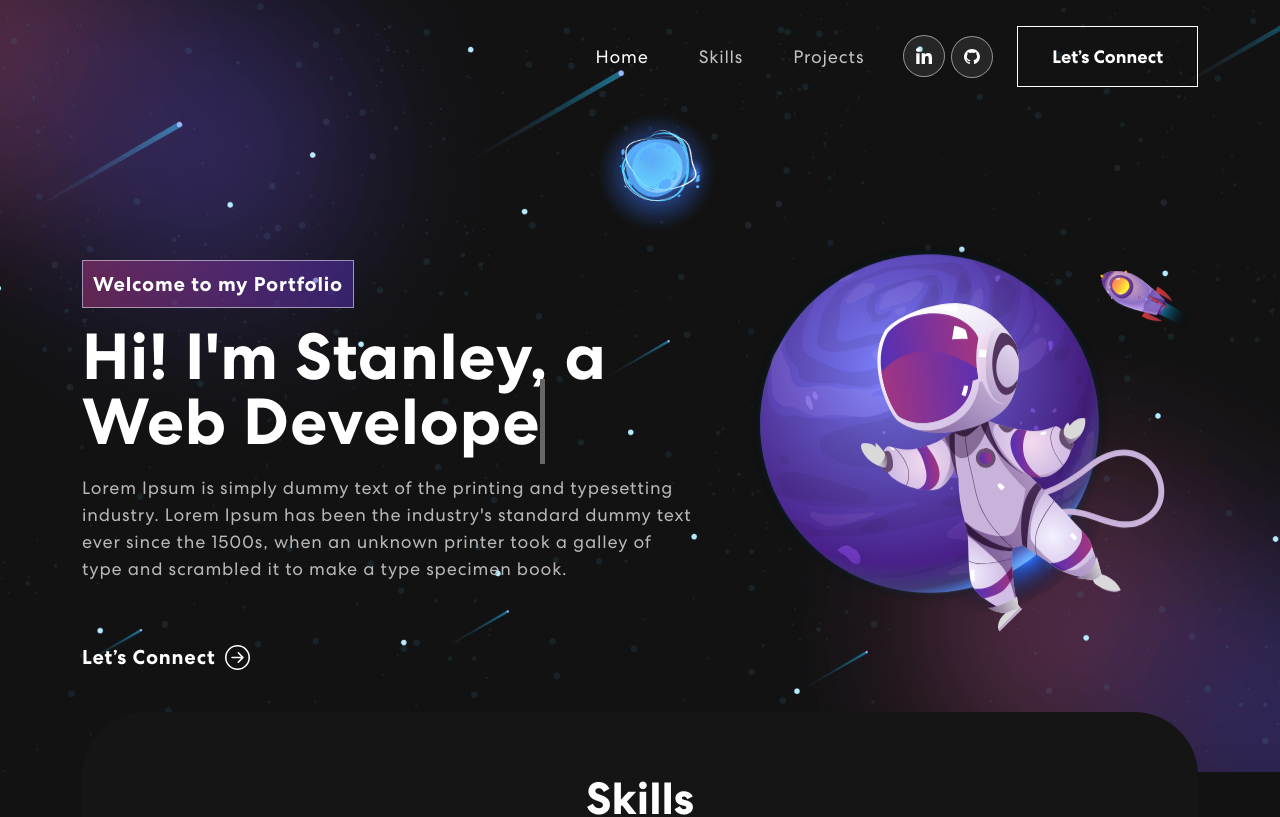
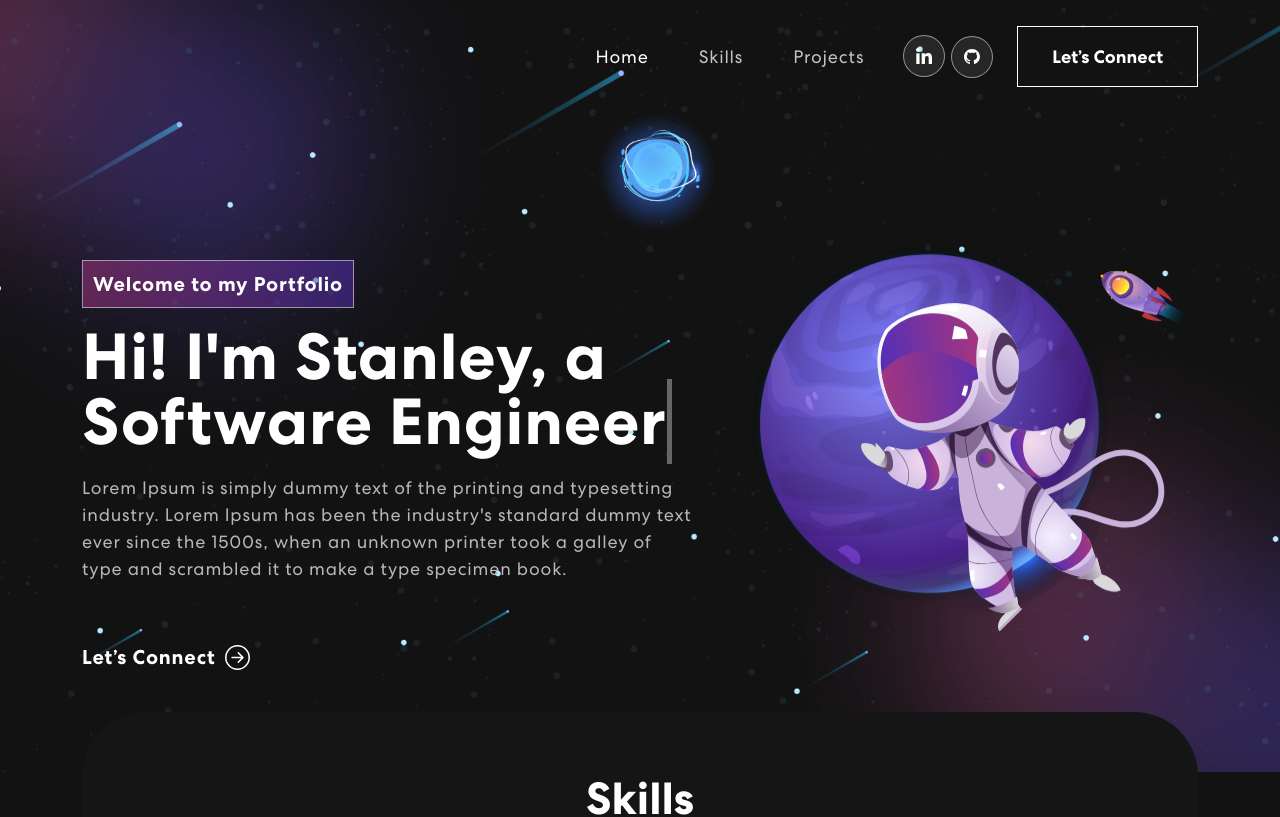
Before and after one commit to aldStanley/NewWebsite, a React (Create React App) app: page / in a window 1280 px wide. Shown: the top 817 px of the page. Built offline with nearby package versions, Linux system fonts and the light colour scheme.

Commit message:
Edited URL

```diff
--- a/src/components/Banner.js
+++ b/src/components/Banner.js
@@ -11,7 +11,7 @@ export const Banner = () => {
   const [text, setText] = useState('');
   const [delta, setDelta] = useState(300 - Math.random() * 100);
   const [index, setIndex] = useState(1);
-  const toRotate = [ "Web Developer", "Web Designer", "UI/UX Designer" ];
+  const toRotate = [ "Software Engineer" ];
   const period = 2000;
 
   useEffect(() => {
```
Also changed, not shown: package.json (+7 -1 lines), 1 other file (tests, documents, lock files or other folders).
